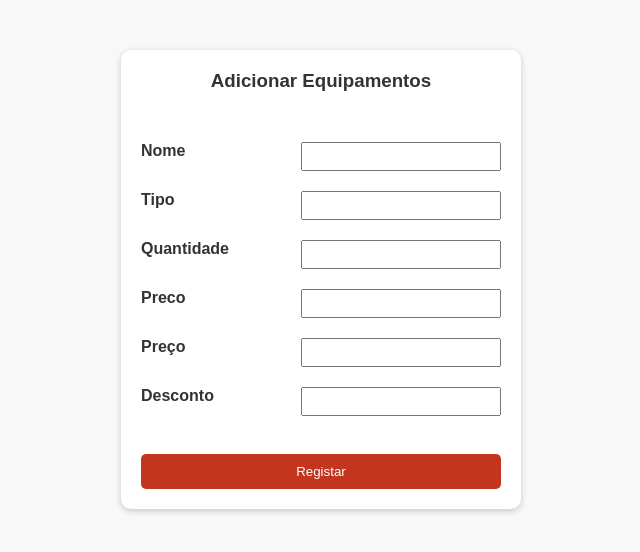
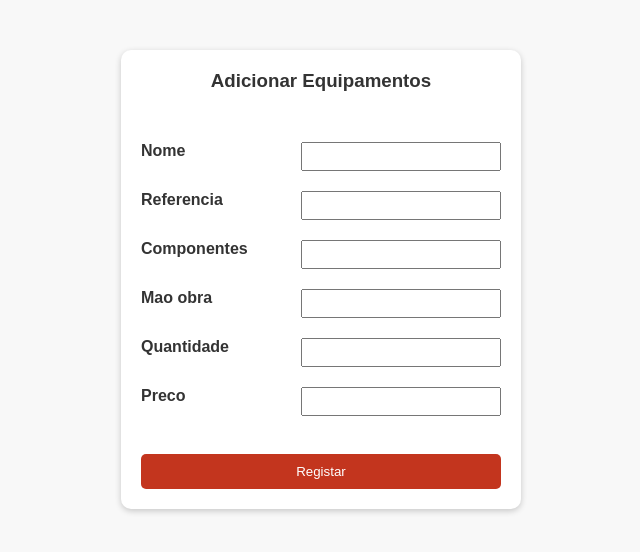
Before and after one commit to FranciscoLopes21/BDII_TrabalhoFinal, a Django app: template BDII_Web/templates/RegistarEquipamentos.html in a window 1280 px wide. Shown: the part 58-610 px from the top of the page, without its empty margins (319-959 px from the left). Run offline with Django 4.2, Linux system fonts and the light colour scheme; the template is opened without the code that fills it, so the values that code supplies are empty, except form fields; tables that the repository leaves empty hold one stand-in row (values such as "Sample post"); form fields are guessed from the names that the template uses; some libraries are stand-ins or nearby versions.

Commit message:
atualização campos registarEquipamantos

```diff
--- a/BDII_Web/templates/RegistarEquipamentos.html
+++ b/BDII_Web/templates/RegistarEquipamentos.html
@@ -137,8 +137,16 @@
             {{ form.nome }}
         </div>
         <div class="form-group">
-            {{ form.tipo.label_tag }}
-            {{ form.tipo }}
+            {{ form.referencia.label_tag }}
+            {{ form.referencia }}
+        </div>
+        <div class="form-group">
+            {{ form.componentes.label_tag }}
+            {{ form.componentes }}
+        </div>
+        <div class="form-group">
+            {{ form.maoObra.label_tag }}
+            {{ form.maoObra }}
         </div>
         <div class="form-group">
             {{ form.quantidade.label_tag }}
@@ -147,14 +155,6 @@
         <div class="form-group">
             {{ form.preco.label_tag }}
             {{ form.preco }}
-        </div>
-        <div class="form-group">
-            {{ form.preço.label_tag }}
-            {{ form.preço }}
-        </div>
-        <div class="form-group">
-            {{ form.desconto.label_tag }}
-            {{ form.desconto }}
         </div>
         <br>
         <input class="submit-btn" type="submit" value="Registar"/>
```
Also changed, not shown: BDII_Web/BDII_App/forms.py (+4 -3 lines).
